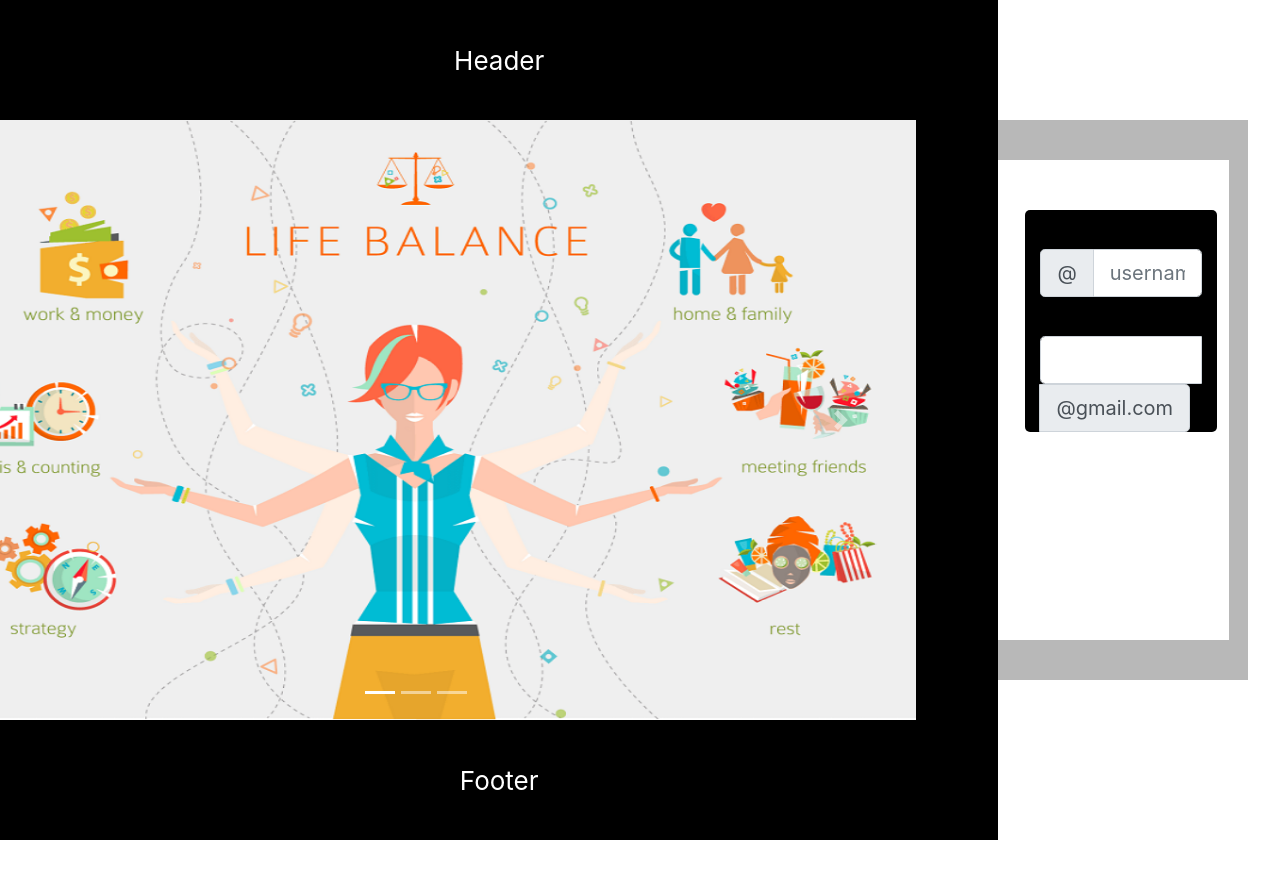
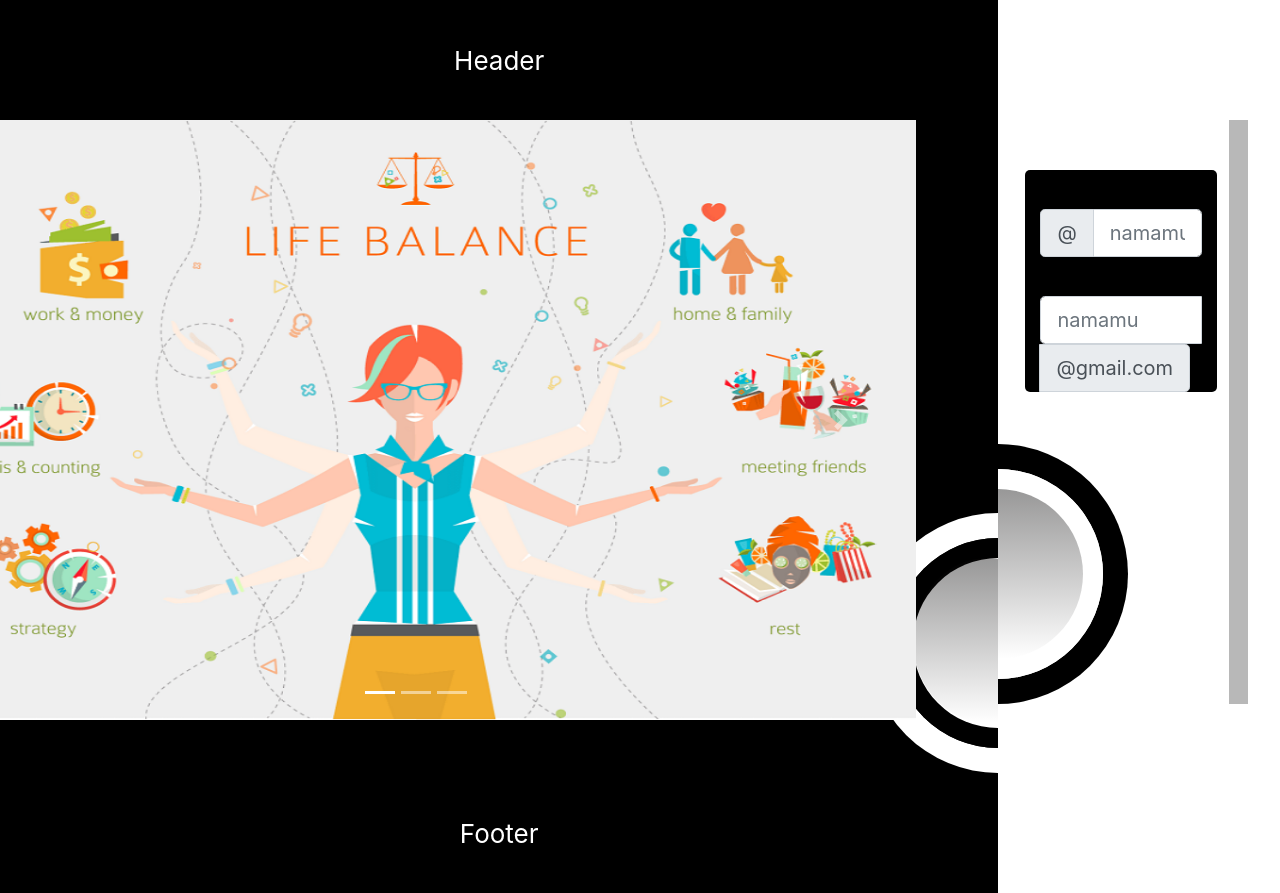
Before and after one commit to ciplay/reactjs-app-relaksasi-santuy, a React (Create React App) app: page / in a window 1280 px wide. Before the commit the page ends 840 px from the top, so only its background shows below. Built offline with nearby package versions, Linux system fonts and the light colour scheme.

Commit message:
Adding layer button login

```diff
--- a/src/App.scss
+++ b/src/App.scss
@@ -45,6 +45,32 @@ $bggrey: #B8B8B8;
   color: white;
 }
 
+.frame-button-left-layer1 {
+  background-color: $bgblack;
+  height: 260px;
+  width: 130px;
+  border-top-left-radius: 140px;
+  border-bottom-left-radius: 140px;
+  border: 25px solid white;
+  border-right: 0;
+  margin-top: 393px;
+  .frame-button-left-layer2 {
+    background-color: $bgwhite;
+    min-height: 210px;
+    width: 105px;
+    border-top-left-radius: 115px;
+    border-bottom-left-radius: 115px;
+    border: 20px solid black;
+    border-right: 0;
+    .button-login-left {
+      background: linear-gradient(180deg, rgba(9, 8, 8, 0.42) 0%, rgba(9, 8, 8, 0) 100%);
+      min-height: 165px;
+      width: 150px;
+      border-radius: 50%;
+    }
+  }
+}
+
 .App-content-right-corner {
   background-color: $bgwhite;
   min-height: 15vh;
@@ -82,7 +108,28 @@ $bggrey: #B8B8B8;
         margin-left: 27px;
         border-radius: 5px;
       }
+      .frame-button-right-layer1 {
+        background-color: $bgwhite;
+        min-height: 260px;
+        width: 130px;
+        border-top-right-radius: 140px;
+        border-bottom-right-radius: 140px;
+        border: 25px solid black;
+        border-left: 0;
+        margin-top: 52px;
+        .frame-button-right-layer2 {
+          background: linear-gradient(180deg, rgba(9, 8, 8, 0.42) 0%, rgba(9, 8, 8, 0) 100%);
+          min-height: 210px;
+          width: 105px;
+          border-top-right-radius: 115px;
+          border-bottom-right-radius: 115px;
+          border: 20px solid white;
+          border-left: 0;
+        }
+      }
+
     }
+
   }
 }
 
@@ -96,6 +143,20 @@ $bggrey: #B8B8B8;
   color: white;
 }
 
+.content-carousel {
+  img {
+    transition: height 0.5s;
+    transition: width 0.25s;
+    width: 1000px;
+    height: 600px;
+  }
+  :hover {
+    width: 1010px;
+    height: 610px;
+    border-radius: 5px;
+  }
+}
+
 .input-margin {
   margin-right: 15px;
   margin-left: 15px;
--- a/src/LoginPage/Carousel.js
+++ b/src/LoginPage/Carousel.js
@@ -52,7 +52,9 @@ const CarouselComponent = (props) => {
         onExited={() => setAnimating(false)}
         key={item.src}
       >
-        <img src={item.src} alt={item.altText} width="1000" height="600" />
+        <div className="content-carousel">
+          <img src={item.src} alt={item.altText} width="1000" height="600" />
+        </div>
       </CarouselItem>
     );
   });
--- a/src/LoginPage/InputGroup.js
+++ b/src/LoginPage/InputGroup.js
@@ -9,11 +9,11 @@ const InputGroupComponent = (props) => {
                 <InputGroupAddon addonType="prepend">
                     <InputGroupText>@</InputGroupText>
                 </InputGroupAddon>
-                <Input placeholder="username" />
+                <Input placeholder="namamu" />
             </InputGroup>
             <br />
             <InputGroup size="lg">
-                <Input />
+                <Input placeholder="namamu" />
                 <InputGroupAddon addonType="append">
                     <InputGroupText>@gmail.com</InputGroupText>
                 </InputGroupAddon>
--- a/src/LoginPage/index.js
+++ b/src/LoginPage/index.js
@@ -21,12 +21,14 @@ function LoginPage() {
             <Carousel />
           </div>
         </Col>
+        <div className="frame-button-left-layer1"><div className="frame-button-left-layer2"><div className="button-login-left" /></div></div>
         <div className="App-content-right">
           <div className="App-main-content-right">
             <div className="form-login">
               <div className="content">
                 <InputGroup />
               </div>
+              <div className="frame-button-right-layer1"><div className="frame-button-right-layer2" /></div>
             </div>
           </div>
         </div>
```
